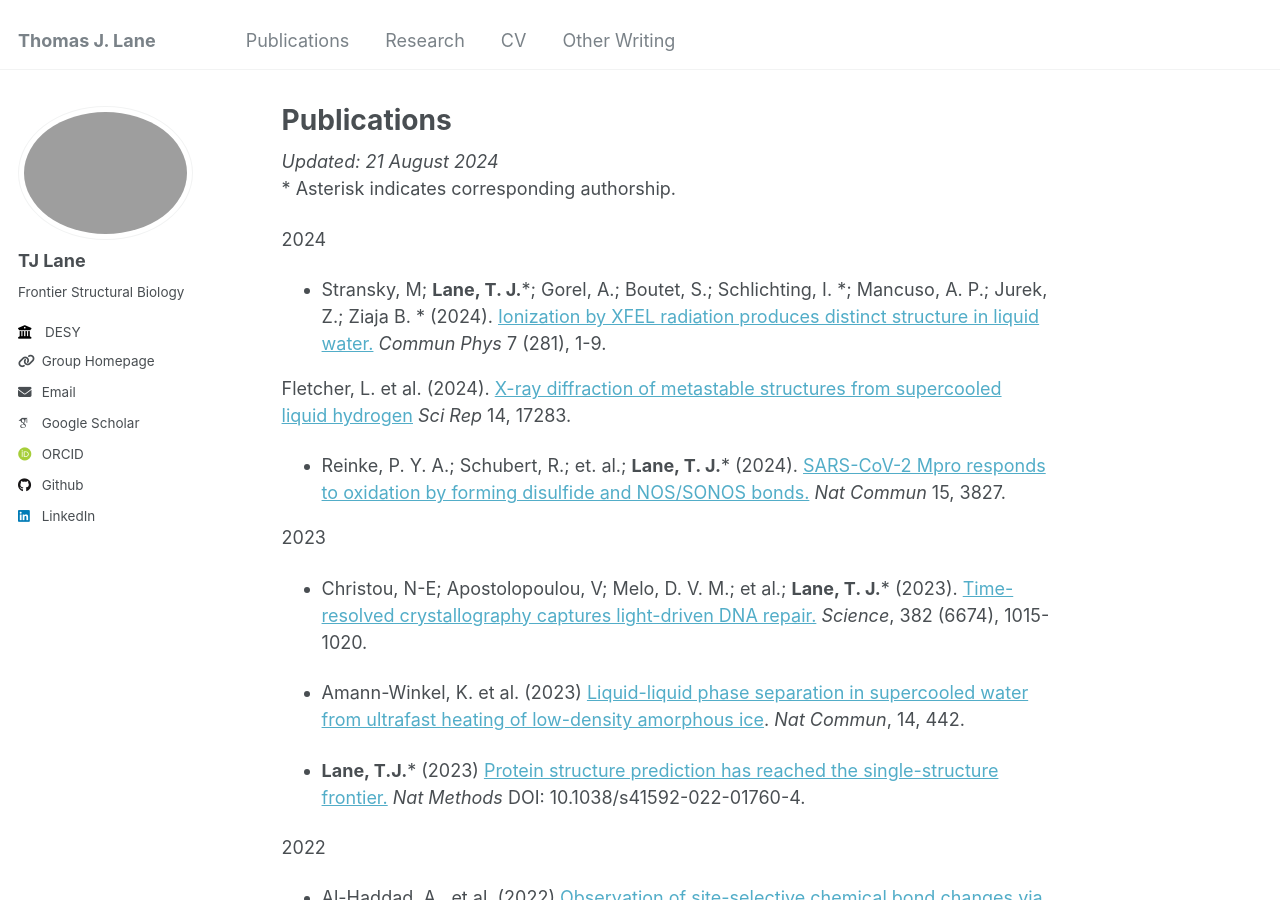
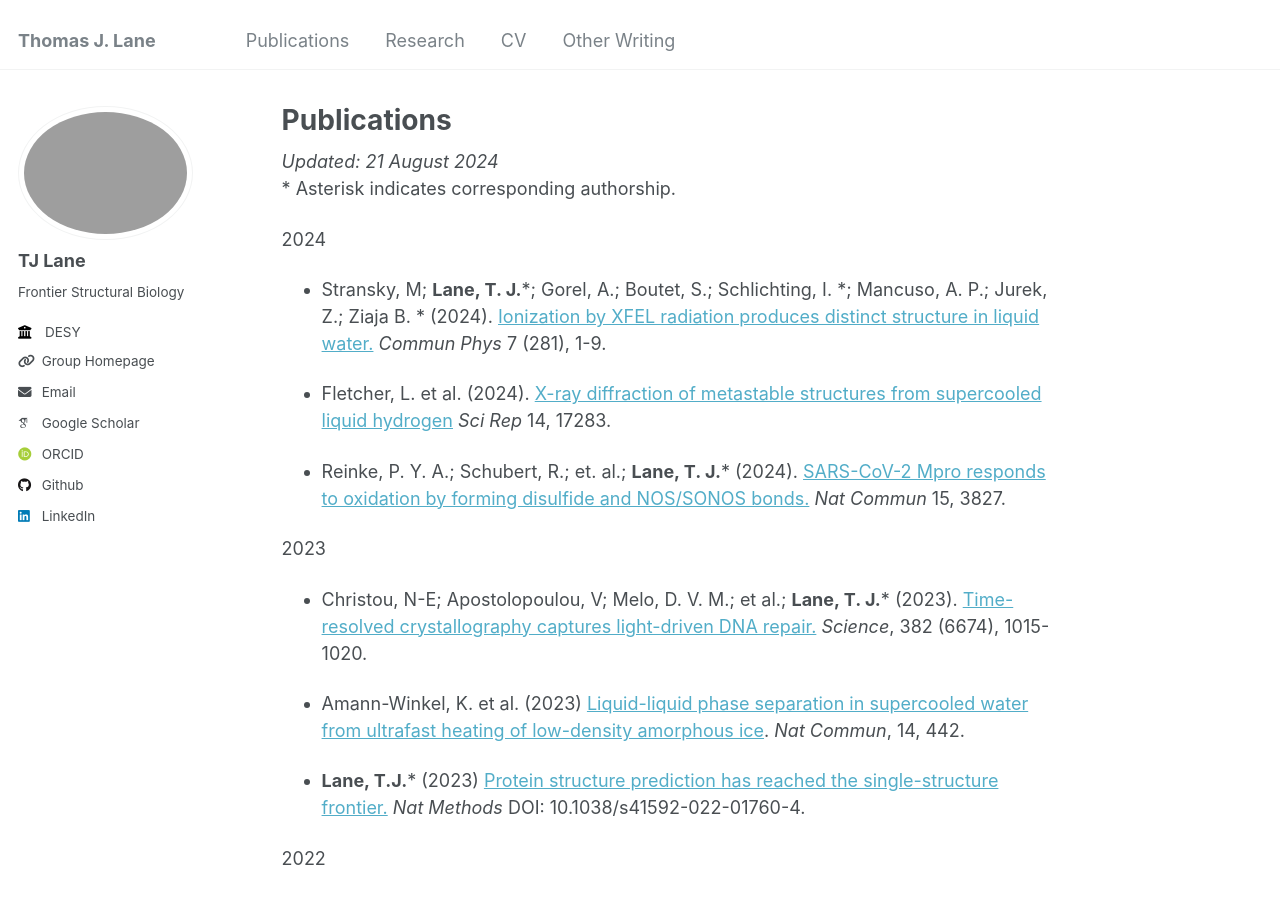
Before and after one commit to tjlane/tjlane.github.io, a Jekyll site: the page built from _pages/publications.md, in a window 1280 px wide and 900 px high. Built offline with Jekyll 4.4.1, drawn with Linux system fonts in a browser that asks for light colours; some web fonts are replaced.

Commit message:
misplaced asterisk

```diff
--- a/_pages/publications.md
+++ b/_pages/publications.md
@@ -16,8 +16,7 @@
 * Stransky, M; **Lane, T. J.**\*; Gorel, A.; Boutet, S.; Schlichting, I. \*; Mancuso, A. P.; Jurek, Z.; Ziaja B. \* (2024). [Ionization by XFEL radiation produces distinct structure in liquid water.](https://doi.org/10.1038/s42005-024-01768-6) _Commun Phys_ 7 (281), 1-9.
 
 
-Fletcher, L. et al. (2024). [X-ray diffraction of metastable structures from supercooled liquid hydrogen](https://doi.org/10.1038/s41598-024-67942-6)
-_Sci Rep_ 14, 17283.
+* Fletcher, L. et al. (2024). [X-ray diffraction of metastable structures from supercooled liquid hydrogen](https://doi.org/10.1038/s41598-024-67942-6) _Sci Rep_ 14, 17283.
 
 * Reinke, P. Y. A.; Schubert, R.; et. al.; **Lane, T. J.**\* (2024). [SARS-CoV-2 Mpro responds to oxidation by forming disulfide and NOS/SONOS bonds.](https://www.nature.com/articles/s41467-024-48109-3) _Nat Commun_ 15, 3827.
 
```
